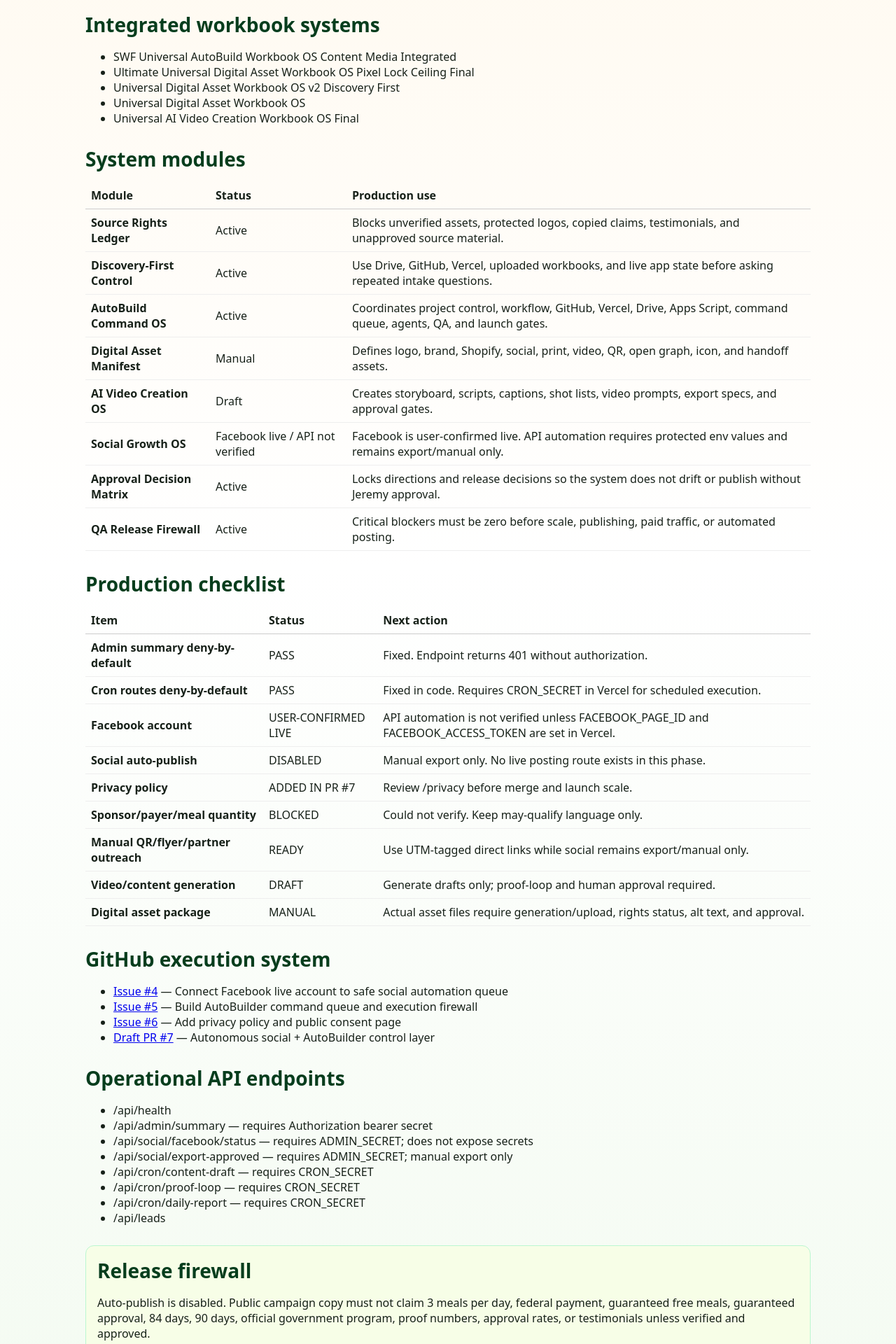
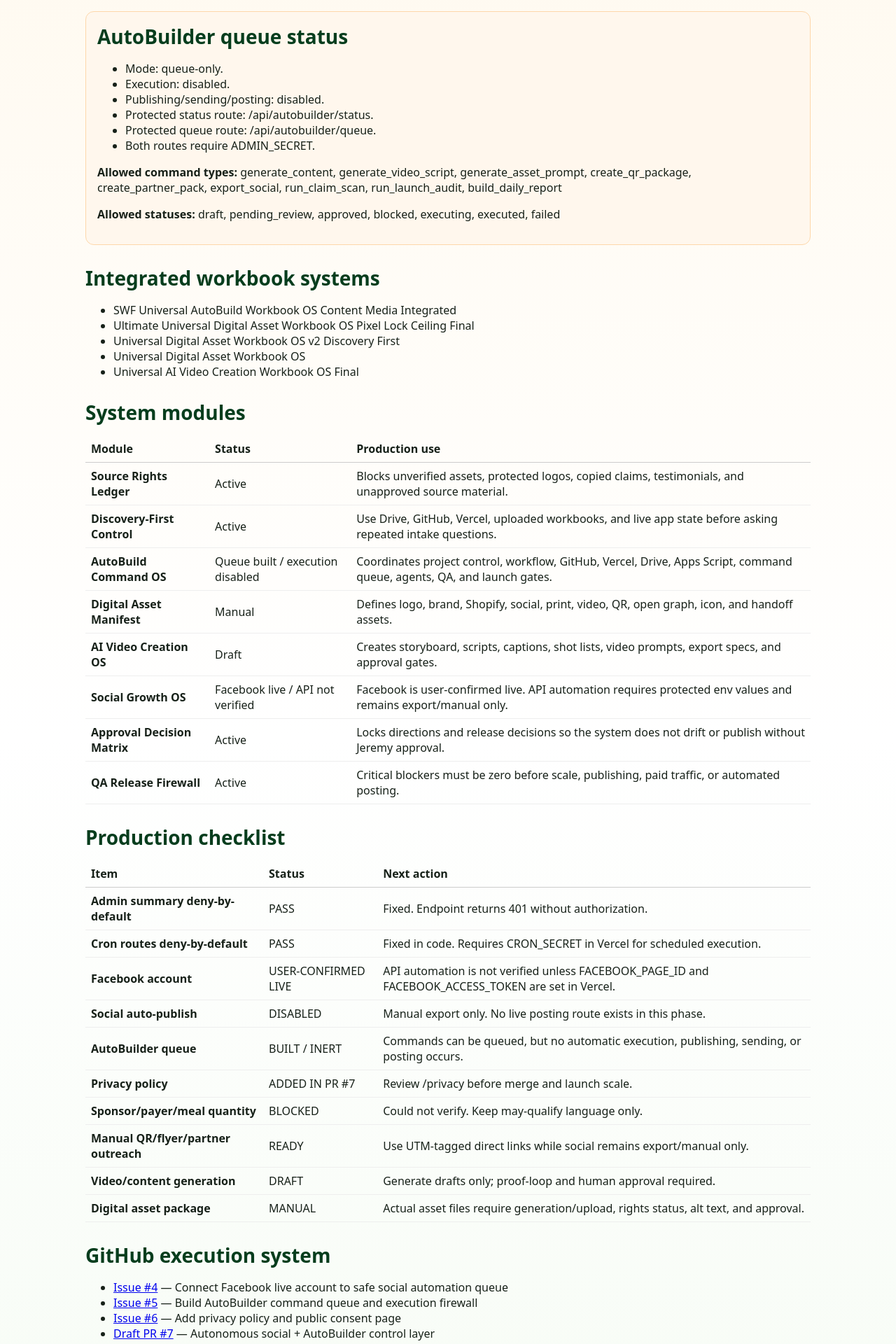
Before and after one commit to XPS-IINTELLIGENCE-SYSTEMS/bronx-nurish-access, a Next.js app: page /admin in a window 1280 px wide. Shown: the part 460-2380 px from the top of the page at 70% size. Built offline with nearby package versions, Linux system fonts and the light colour scheme.

Commit message:
Show AutoBuilder queue status on admin page

```diff
--- a/app/admin/page.tsx
+++ b/app/admin/page.tsx
@@ -1,7 +1,7 @@
 const modules = [
   ["Source Rights Ledger", "Active", "Blocks unverified assets, protected logos, copied claims, testimonials, and unapproved source material."],
   ["Discovery-First Control", "Active", "Use Drive, GitHub, Vercel, uploaded workbooks, and live app state before asking repeated intake questions."],
-  ["AutoBuild Command OS", "Active", "Coordinates project control, workflow, GitHub, Vercel, Drive, Apps Script, command queue, agents, QA, and launch gates."],
+  ["AutoBuild Command OS", "Queue built / execution disabled", "Coordinates project control, workflow, GitHub, Vercel, Drive, Apps Script, command queue, agents, QA, and launch gates."],
   ["Digital Asset Manifest", "Manual", "Defines logo, brand, Shopify, social, print, video, QR, open graph, icon, and handoff assets."],
   ["AI Video Creation OS", "Draft", "Creates storyboard, scripts, captions, shot lists, video prompts, export specs, and approval gates."],
   ["Social Growth OS", "Facebook live / API not verified", "Facebook is user-confirmed live. API automation requires protected env values and remains export/manual only."],
@@ -14,11 +14,34 @@
   ["Cron routes deny-by-default", "PASS", "Fixed in code. Requires CRON_SECRET in Vercel for scheduled execution."],
   ["Facebook account", "USER-CONFIRMED LIVE", "API automation is not verified unless FACEBOOK_PAGE_ID and FACEBOOK_ACCESS_TOKEN are set in Vercel."],
   ["Social auto-publish", "DISABLED", "Manual export only. No live posting route exists in this phase."],
+  ["AutoBuilder queue", "BUILT / INERT", "Commands can be queued, but no automatic execution, publishing, sending, or posting occurs."],
   ["Privacy policy", "ADDED IN PR #7", "Review /privacy before merge and launch scale."],
   ["Sponsor/payer/meal quantity", "BLOCKED", "Could not verify. Keep may-qualify language only."],
   ["Manual QR/flyer/partner outreach", "READY", "Use UTM-tagged direct links while social remains export/manual only."],
   ["Video/content generation", "DRAFT", "Generate drafts only; proof-loop and human approval required."],
   ["Digital asset package", "MANUAL", "Actual asset files require generation/upload, rights status, alt text, and approval."]
+];
+
+const commandTypes = [
+  "generate_content",
+  "generate_video_script",
+  "generate_asset_prompt",
+  "create_qr_package",
+  "create_partner_pack",
+  "export_social",
+  "run_claim_scan",
+  "run_launch_audit",
+  "build_daily_report"
+];
+
+const commandStatuses = [
+  "draft",
+  "pending_review",
+  "approved",
+  "blocked",
+  "executing",
+  "executed",
+  "failed"
 ];
 
 const projectLinks = [
@@ -47,6 +70,20 @@
           <li>Current output mode: approved-content export / manual posting only.</li>
           <li>No live Facebook posting route exists in this safe phase.</li>
         </ul>
+      </section>
+
+      <section style={{ marginTop: "28px", padding: "16px", background: "#fff7ed", border: "1px solid #fed7aa", borderRadius: "12px" }}>
+        <h2>AutoBuilder queue status</h2>
+        <ul>
+          <li>Mode: queue-only.</li>
+          <li>Execution: disabled.</li>
+          <li>Publishing/sending/posting: disabled.</li>
+          <li>Protected status route: /api/autobuilder/status.</li>
+          <li>Protected queue route: /api/autobuilder/queue.</li>
+          <li>Both routes require ADMIN_SECRET.</li>
+        </ul>
+        <p><strong>Allowed command types:</strong> {commandTypes.join(", ")}</p>
+        <p><strong>Allowed statuses:</strong> {commandStatuses.join(", ")}</p>
       </section>
 
       <section style={{ marginTop: "28px" }}>
@@ -120,6 +157,8 @@
           <li>/api/admin/summary — requires Authorization bearer secret</li>
           <li>/api/social/facebook/status — requires ADMIN_SECRET; does not expose secrets</li>
           <li>/api/social/export-approved — requires ADMIN_SECRET; manual export only</li>
+          <li>/api/autobuilder/status — requires ADMIN_SECRET; initializes table and returns queue counts</li>
+          <li>/api/autobuilder/queue — requires ADMIN_SECRET; queues only, no execution</li>
           <li>/api/cron/content-draft — requires CRON_SECRET</li>
           <li>/api/cron/proof-loop — requires CRON_SECRET</li>
           <li>/api/cron/daily-report — requires CRON_SECRET</li>
@@ -130,8 +169,9 @@
       <section style={{ marginTop: "28px", padding: "16px", background: "#f7fee7", border: "1px solid #bbf7d0", borderRadius: "12px" }}>
         <h2>Release firewall</h2>
         <p>
-          Auto-publish is disabled. Public campaign copy must not claim 3 meals per day, federal payment, guaranteed free meals,
-          guaranteed approval, 84 days, 90 days, official government program, proof numbers, approval rates, or testimonials unless verified and approved.
+          AutoBuilder execution is disabled. Auto-publish is disabled. Public campaign copy must not claim 3 meals per day,
+          federal payment, guaranteed free meals, guaranteed approval, 84 days, 90 days, official government program, proof numbers,
+          approval rates, or testimonials unless verified and approved.
         </p>
       </section>
     </main>
```
